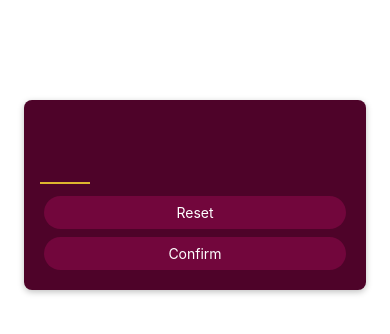
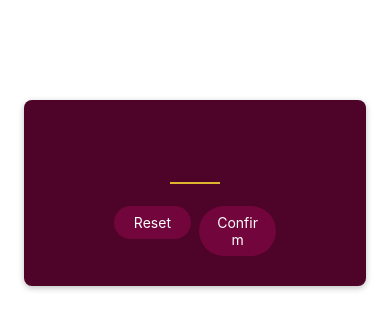
Before and after one commit to ariqd/minigame, a React Native app: screen / in a window 390 px wide. Shown: the top 334 px of the page. Built offline with nearby package versions, Linux system fonts and the light colour scheme.

Commit message:
improving buttons position

```diff
--- a/screens/StartGameScreen.js
+++ b/screens/StartGameScreen.js
@@ -12,8 +12,14 @@ function StartGameScreen() {
         autoCapitalize="none"
         autoCorrect={false}
       />
-      <PrimaryButton>Reset</PrimaryButton>
-      <PrimaryButton>Confirm</PrimaryButton>
+      <View style={styles.buttonContainer}>
+        <View style={styles.button}>
+          <PrimaryButton>Reset</PrimaryButton>
+        </View>
+        <View style={styles.button}>
+          <PrimaryButton>Confirm</PrimaryButton>
+        </View>
+      </View>
     </View>
   );
 }
@@ -32,6 +38,8 @@ const styles = StyleSheet.create({
     shadowOffset: {width: 0, height: 2},
     shadowRadius: 6,
     shadowOpacity: 0.25,
+    alignItems: 'center',
+    justifyContent: 'center',
   },
   numberInput: {
     height: 60,
@@ -44,4 +52,11 @@ const styles = StyleSheet.create({
     fontWeight: 'bold',
     textAlign: 'center',
   },
+  buttonContainer: {
+    flexDirection: 'row',
+    paddingVertical: 10,
+  },
+  button: {
+    flex: 1,
+  },
 });
```
